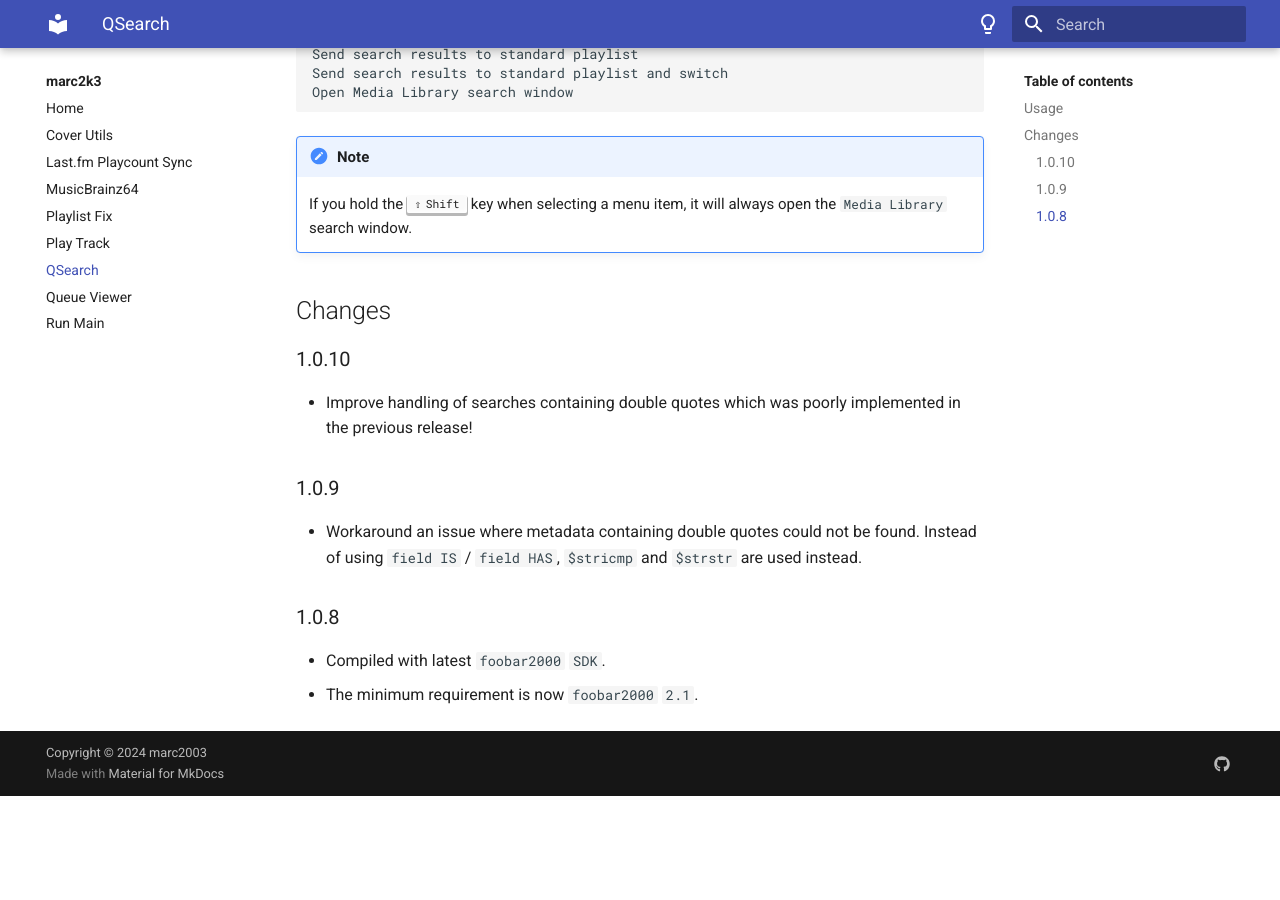
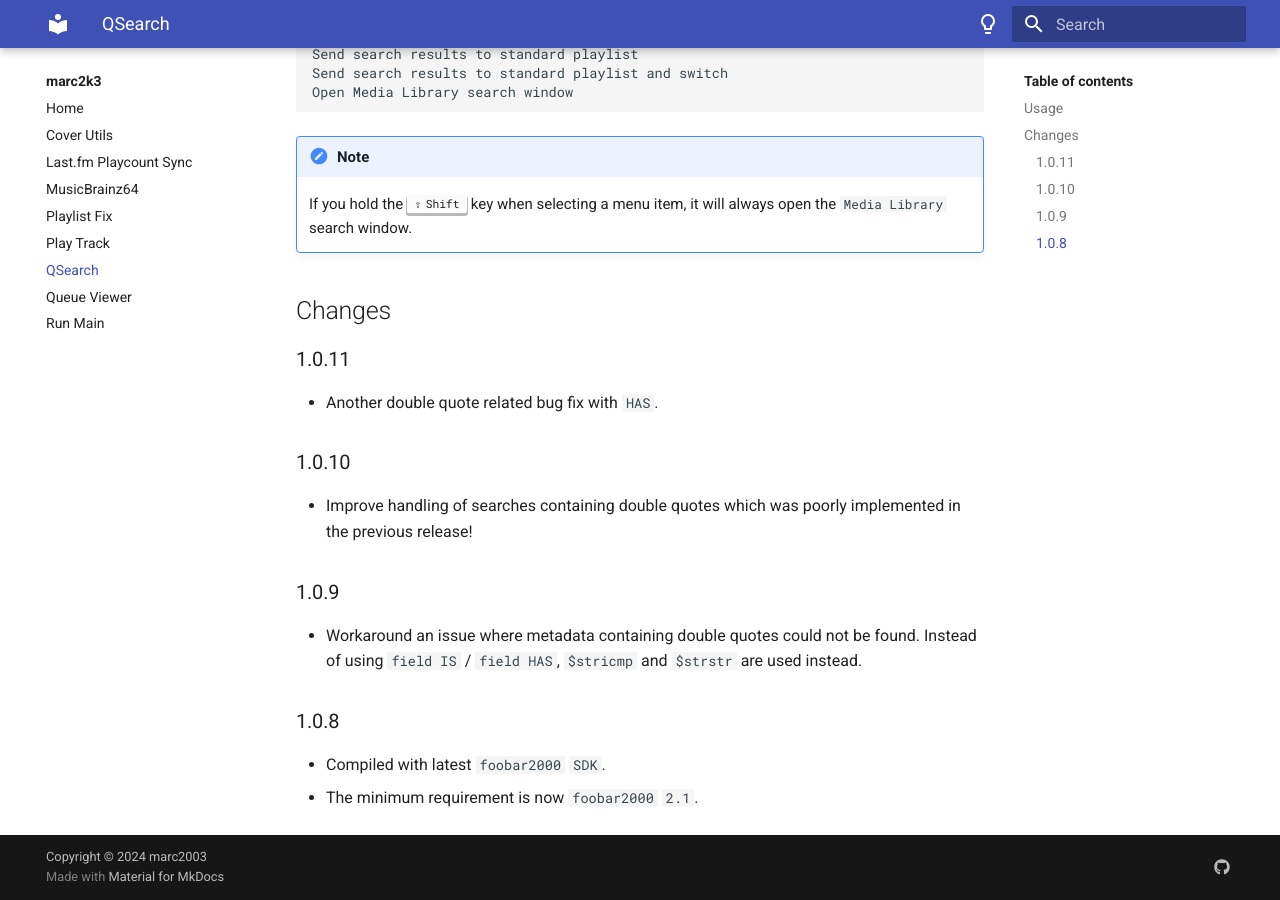
Before and after one commit to marc2k3/marc2k3.github.io, an MkDocs documentation site: the page built from docs/component/qsearch.md, in a window 1280 px wide and 900 px high, scrolled down 584 px. Built offline with MkDocs 1.6.1 and Material for MkDocs 9.7.7, drawn with Linux system fonts in a browser that asks for light colours; before the commit the page ends 1380 px from its top, so only the background shows below that.

Commit message:
QSearch 1.0.11

```diff
--- a/docs/component/qsearch.md
+++ b/docs/component/qsearch.md
@@ -29,6 +29,9 @@
 
 ## Changes
 
+### 1.0.11
+- Another double quote related bug fix with `HAS`.
+
 ### 1.0.10
 - Improve handling of searches containing double quotes which was poorly implemented in the previous release!
 
```
Also changed, not shown: docs/index.md (+1 -1 lines).
